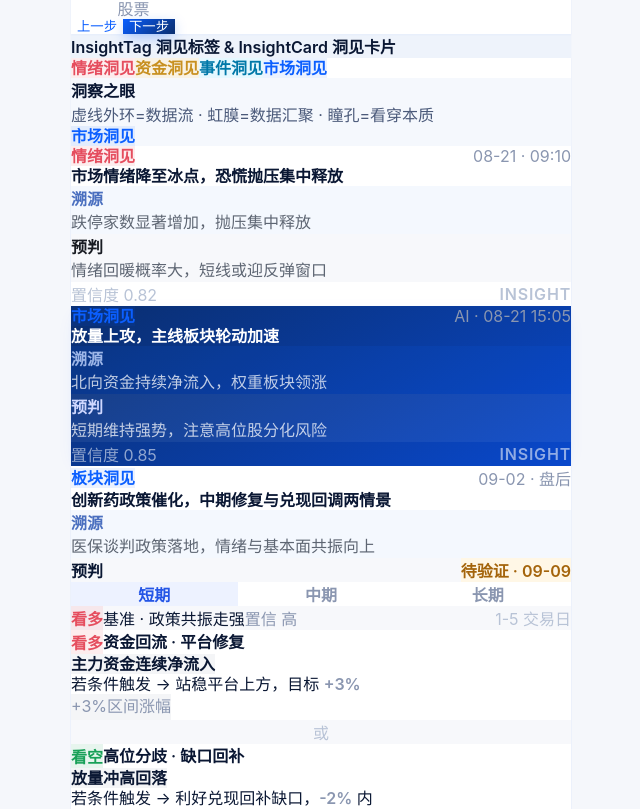
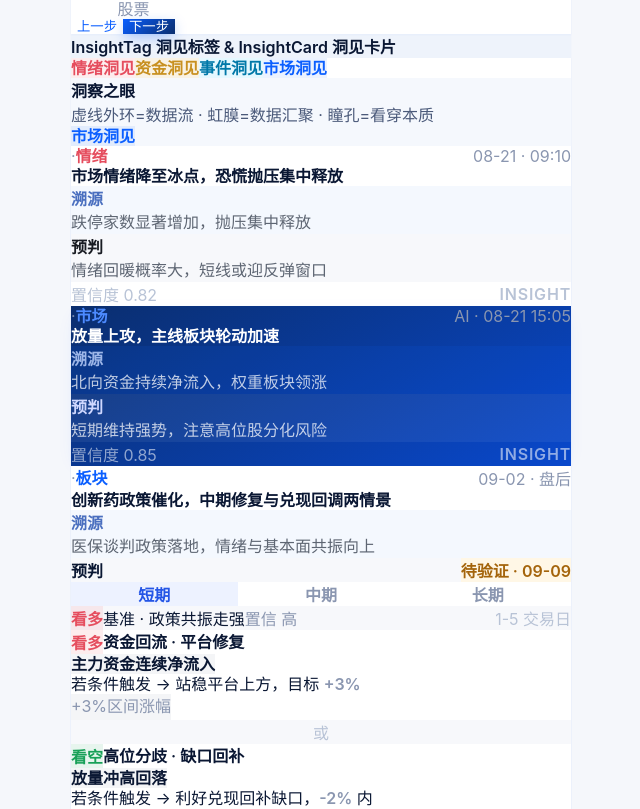
Before and after one commit to NanyuDeer/aistock-component-lib, a Vue app: page / in a window 1280 px wide. Shown: the part 4024-4833 px from the top of the page, without its empty margins (319-959 px from the left). Built offline with nearby package versions, Linux system fonts and the light colour scheme; grey boxes are pictures that could not be loaded.

Commit message:
feat(InsightCard): 头部改洞见字标 PNG（对齐 app-frontend 副本）+ png 模块声明

```diff
--- a/src/components/InsightCard.vue
+++ b/src/components/InsightCard.vue
@@ -4,9 +4,14 @@
     :class="[`as-insight-card--${theme}`]"
     @tap="handleClick"
   >
-    <!-- 头部：瞳孔 + 类型标签 + 时间 -->
+    <!-- 头部：洞见字标标签（字标 + 灰点 + 彩色类型词）+ 时间 -->
     <view class="as-insight-card__head">
-      <InsightTag :type="type" size="sm">{{ tagText || typeLabel }}</InsightTag>
+      <view class="wm-tag" :class="`wm-tag--${type}`">
+        <!-- "洞见"字标 PNG：浅色卡深色版 / 深蓝研报卡反白版（预览环境 image 标签不可用，走内联背景图） -->
+        <view class="wm-img" :style="wmStyle" />
+        <text class="wm-dot">·</text>
+        <text class="wm-label">{{ typeWord }}</text>
+      </view>
       <text v-if="time" class="as-insight-card__time">{{ time }}</text>
     </view>
 
@@ -41,12 +46,18 @@
 
 <script setup lang="ts">
 import { computed } from 'vue'
-import InsightTag from './InsightTag.vue'
 import ConditionalForecastBlock from './ConditionalForecastBlock.vue'
+import wordmarkPng from './insight-wordmark.png'
+import wordmarkLightPng from './insight-wordmark-light.png'
+
+/** 洞见字标（"洞见"PNG：浅底用深色版 / 深蓝研报卡用反白版） */
+const wmStyle = computed(() => ({
+  backgroundImage: `url(${props.theme === 'dark' ? wordmarkLightPng : wordmarkPng})`
+}))
 
 /**
  * InsightCard 洞见卡片（全站洞见统一容器）
- * - 文本形态（兼容旧用法）：瞳孔标签 → 结论一句话 → 溯源 → 预判（两句话上限）。
+ * - 文本形态（兼容旧用法）：洞见字标标签（洞见字标 · 类型词）→ 结论一句话 → 溯源 → 预判（两句话上限）。
  * - 条件化形态（structured 传入）：溯源 → 通用条件化预判块（ConditionalForecastBlock，
  *   2026-09-02 抽取：大盘/板块/个股等一切有条件化预判的粒度共用同款分支 UI）。
  * 组件保持纯 UI：方向/置信/期段/条件全部经 props 结构化传入，不引业务。
@@ -108,7 +119,7 @@ const props = withDefaults(defineProps<{
   trace?: string
   /** 预判：后续走向（文本形态，structured 传入时忽略） */
   forecast?: string
-  /** 标签文字覆盖（如板块洞见卡传 tag-text="板块洞见"）；缺省按 type 映射 */
+  /** 标签词覆盖（如板块卡传 tag-text="板块洞见"，剥"洞见"后缀后显示"板块"）；缺省按 type 取短词 */
   tagText?: string
   /** 条件化预判结构化数据（传入则渲染期段切换的预判块） */
   structured?: InsightStructuredForecast | null
@@ -137,14 +148,18 @@ const emit = defineEmits<{
 }>()
 
 const typeLabelMap: Record<InsightType, string> = {
-  emotion: '情绪洞见',
-  fund: '资金洞见',
-  event: '事件洞见',
-  market: '市场洞见',
-  trend: '趋势洞见'
+  emotion: '情绪',
+  fund: '资金',
+  event: '事件',
+  market: '市场',
+  trend: '趋势'
 }
 
-const typeLabel = computed(() => typeLabelMap[props.type])
+/** 类型词：字标已含"洞见"二字，词仅显示类型；tagText 自定义时剥掉重复的"洞见"后缀 */
+const typeWord = computed(() => {
+  const t = props.tagText?.trim()
+  return t ? t.replace(/洞见$/, '') : typeLabelMap[props.type]
+})
 
 const handleClick = () => {
   emit('click')
@@ -177,6 +192,46 @@ const handleClick = () => {
   font-size: $font-size-xs;
   color: $ink-mute;
 }
+
+/* ===== 洞见字标标签（字标 PNG + 灰点 + 彩色类型词；2026-09-03 由瞳孔标签 InsightTag 换为洞见字标） ===== */
+.wm-tag {
+  display: inline-flex;
+  align-items: center;
+  gap: 8rpx;
+  line-height: 1;
+}
+
+/* "洞见"字标 PNG（内联背景图 + 右下远距阴影 drop-shadow 按图片 alpha 成形；若 PNG 自带投影可去掉） */
+.wm-img {
+  width: 58rpx;
+  height: 40rpx;
+  flex: 0 0 auto;
+  background-repeat: no-repeat;
+  background-position: center;
+  background-size: contain;
+  filter: drop-shadow(3rpx 5rpx 8rpx rgba(10, 46, 111, 0.25));
+}
+
+/* 间隔号：灰色缓冲，弱化字标与类型词的连接 */
+.wm-dot {
+  font-size: 26rpx;
+  color: $ink-mute;
+  line-height: 1;
+}
+
+.wm-label {
+  font-size: $font-size-base;
+  font-weight: 700;
+  line-height: 1;
+  color: var(--wm-color, $primary);
+}
+
+/* 类型词彩色（沿用 5 类型色）：event 主色 #00b8ff 在白卡偏浅，取中调保证可读 */
+.wm-tag--emotion { --wm-color: #{$insight-emotion}; }
+.wm-tag--fund    { --wm-color: #{$insight-fund}; }
+.wm-tag--event   { --wm-color: #00a8d8; }
+.wm-tag--market  { --wm-color: #{$insight-market}; }
+.wm-tag--trend   { --wm-color: #{$insight-trend}; }
 
 /* ===== Title ===== */
 .as-insight-card__title {
@@ -300,5 +355,18 @@ const handleClick = () => {
   .as-insight-card__brand {
     color: rgba($white, 0.55);
   }
+
+  /* 字标标签：类型词提亮为 light 色，间隔号淡化；反白字标在深底上无需投影 */
+  .wm-img {
+    filter: none;
+  }
+  .wm-dot {
+    color: rgba($white, 0.45);
+  }
+  .wm-tag--emotion { --wm-color: #{$insight-emotion-light}; }
+  .wm-tag--fund    { --wm-color: #{$insight-fund-light}; }
+  .wm-tag--event   { --wm-color: #{$insight-event-light}; }
+  .wm-tag--market  { --wm-color: #{$insight-market-light}; }
+  .wm-tag--trend   { --wm-color: #{$insight-trend-light}; }
 }
 </style>
--- a/src/shims-vue.d.ts
+++ b/src/shims-vue.d.ts
@@ -3,3 +3,8 @@ declare module '*.vue' {
   const component: DefineComponent<Record<string, never>, Record<string, never>, unknown>
   export default component
 }
+
+declare module '*.png' {
+  const src: string
+  export default src
+}
```
